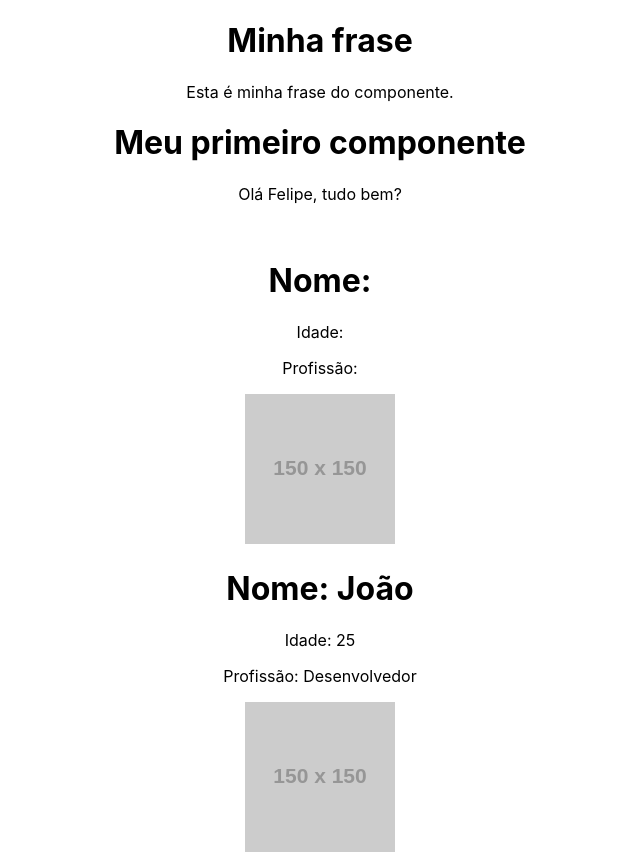
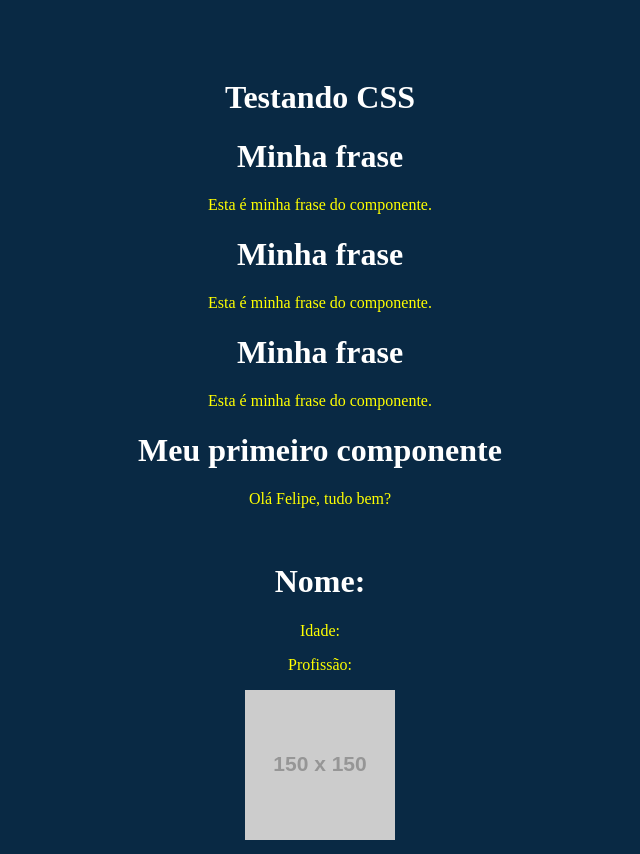
Before and after one commit to fp-torres/projeto-react, a React (Create React App) app: page / in a window 1280 px wide. Shown: the top 854 px of the page, without its empty margins (320-960 px from the left). Built offline with nearby package versions, Linux system fonts and the light colour scheme.

Commit message:
Inserindo CSS no React (CSS modules)

```diff
--- a/src/App.js
+++ b/src/App.js
@@ -3,12 +3,15 @@ import './App.css';
 import HelloWorld from './components/HelloWorld';
 import SayMyName from './components/SayMyName';
 import Pessoa from './components/Pessoa';
+import Frase from './components/Frase';
 
 function App() {
  const nome = "Maria";
   return (
     <div className="App">
-
+      <h1>Testando CSS</h1>
+      <Frase />
+      <Frase />
             <HelloWorld />
             <SayMyName nome="Felipe" />
             <Pessoa />
--- a/src/components/Frase.js
+++ b/src/components/Frase.js
@@ -1,8 +1,11 @@
+import styles from './Frase.module.css';
+
 function Frase() {
   return (
-    <div>
+    <div className={styles.fraseContainer}>
+
       <h1>Minha frase</h1>
-      <p>Esta é minha frase do componente.</p>
+      <p className= {styles.frase} >Esta é minha frase do componente.</p>
     </div>
   );
 }
--- /dev/null
+++ b/src/components/Frase.module.css
@@ -0,0 +1,16 @@
+.fraseConteiner {
+    background-color: #f9f9f9;
+    border: 1px solid #ddd;
+    padding: 20px;
+    border-radius: 8px;
+    max-width: 600px;
+    margin: 20px auto;
+    font-family: 'Arial, sans-serif';
+}
+
+.fraseContent {
+    font-size: 1.2em;
+    color: #333;
+    text-align: center;
+    margin-bottom: 15px;
+}
--- a/src/index.css
+++ b/src/index.css
@@ -1,13 +1,13 @@
 body {
-  margin: 0;
-  font-family: -apple-system, BlinkMacSystemFont, 'Segoe UI', 'Roboto', 'Oxygen',
-    'Ubuntu', 'Cantarell', 'Fira Sans', 'Droid Sans', 'Helvetica Neue',
-    sans-serif;
-  -webkit-font-smoothing: antialiased;
-  -moz-osx-font-smoothing: grayscale;
+padding: 50px;
+background-color: rgb(9, 41, 68);
+
 }
+h1 {
+  color: white;
+  }
 
-code {
-  font-family: source-code-pro, Menlo, Monaco, Consolas, 'Courier New',
-    monospace;
-}
+  p {
+    color: yellow;
+
+  }
```
